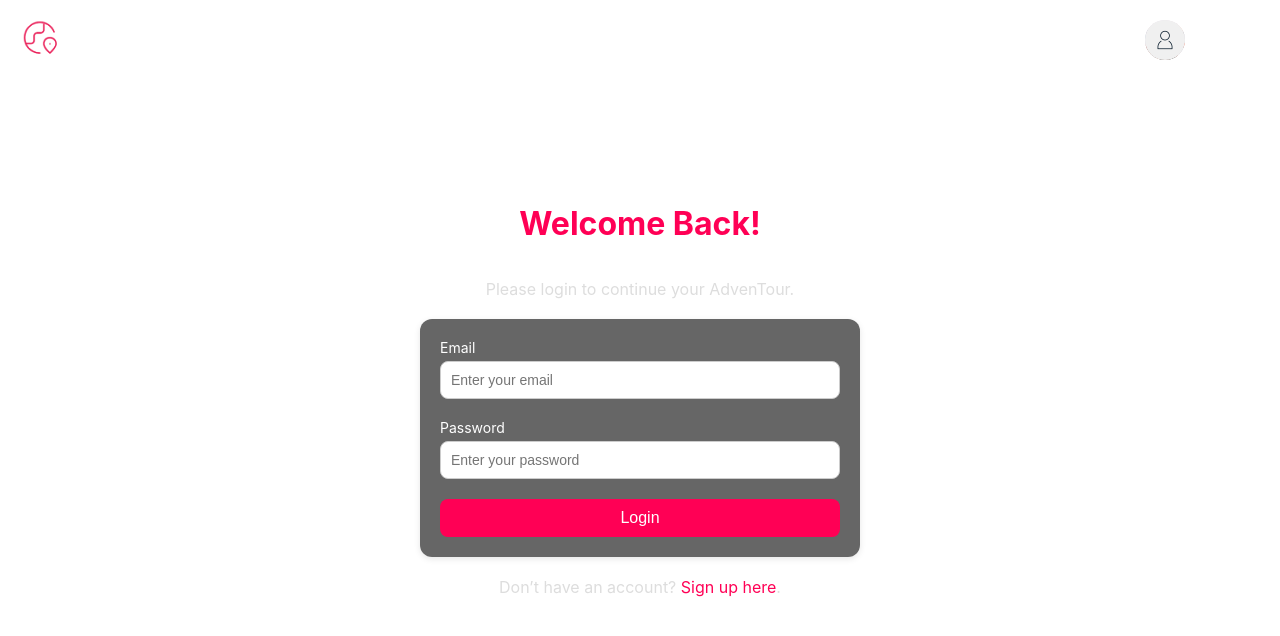
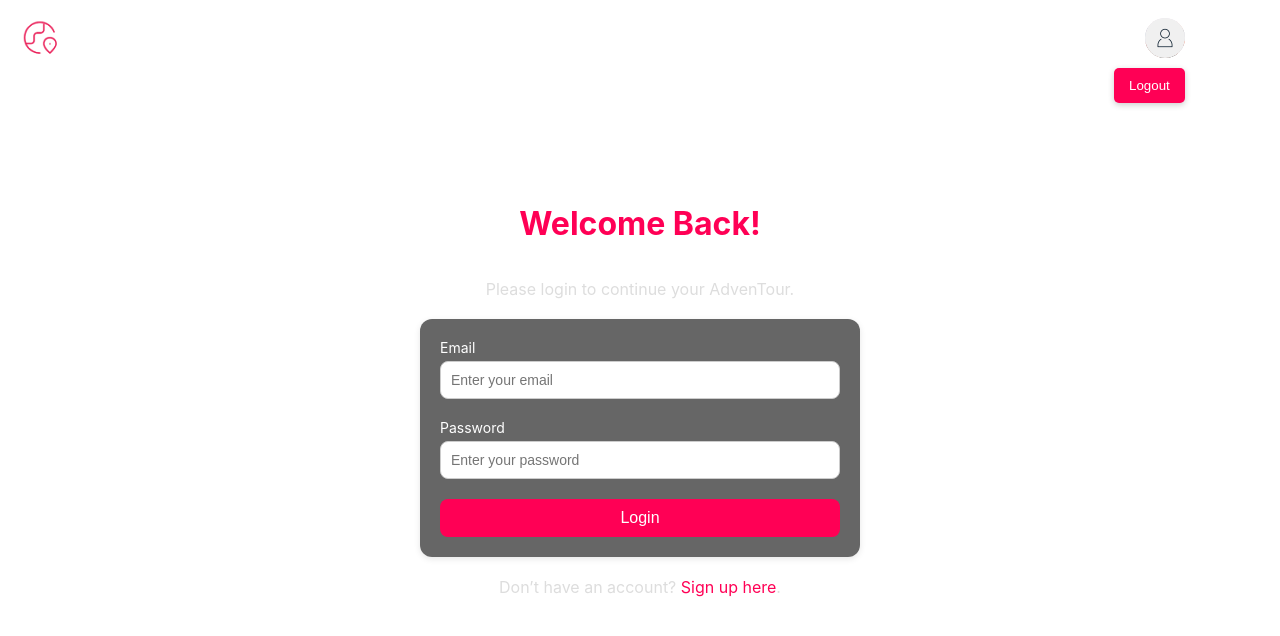
Before and after one commit to philinhphan/Adventour, a React (Create React App) app: page /login in a window 1280 px wide. Both pictures are taken after a click on the picture 1164 px from the left and 40 px from the top of the page. Shown: the top 636 px of the page. Built offline with nearby package versions, Linux system fonts and the light colour scheme; no server answers.

Commit message:
Adapt Navbar, Add Log Out Button

```diff
--- a/src/assets/styles/Navbar.css
+++ b/src/assets/styles/Navbar.css
@@ -19,8 +19,9 @@
   }
 
   .navbar-profile {
-    display: flex;
-    align-items: center;
+    /* display: flex;
+    align-items: center; */
+    position: relative;
   }
 
   .navbar-profile-pic {
@@ -30,3 +31,21 @@
     object-fit: cover;
     cursor: pointer;
   }
+
+  .logout-button {
+    position: absolute;
+    top: 50px; /* Abstand vom Profilbild */
+    right: 0;
+    background-color: #ff0055;
+    color: white;
+    border: none;
+    border-radius: 5px;
+    padding: 10px 15px;
+    cursor: pointer;
+    box-shadow: 0 2px 6px rgba(0, 0, 0, 0.2);
+    transition: background-color 0.3s ease;
+  }
+
+  .logout-button:hover {
+    background-color: #e0004d;
+  }
--- a/src/components/Navbar/Navbar.jsx
+++ b/src/components/Navbar/Navbar.jsx
@@ -1,12 +1,25 @@
-import React from "react";
-import { Link } from "react-router-dom";
+import React, { useState } from "react";
+import { Link, useNavigate } from "react-router-dom";
 import "../../assets/styles/Navbar.css";
+import { logout } from "../../firebase/firebaseAuth";
 
 // Navbar component, takes in logoSrc, profilePicSrc and onProfileClick function.
 // Logo is wrapped in Link to navigate to home page.
 // Profile picture is displayed with onProfileClick function -> right now it just alerts.
 
 const Navbar = ({ logoSrc, profilePicSrc }) => {
+  const [showLogout, setShowLogout] = useState(false); // Zustand für das Logout-Menü
+  const navigate = useNavigate();
+
+  const handleLogout = async () => {
+    try {
+      await logout(); // Firebase-Logout
+      setShowLogout(false); // Logout-Menü verbergen
+      navigate("/login"); // Zur Login-Seite navigieren
+    } catch (error) {
+      console.error("Logout failed:", error);
+    }
+  };
 
   return (
     <div className="navbar">
@@ -25,8 +38,16 @@ const Navbar = ({ logoSrc, profilePicSrc }) => {
         src={profilePicSrc}
         alt="Profile"
         className="navbar-profile-pic"
-        onClick={() => alert("Profile clicked!")} // Placeholder for now  // TODO @Smilla add profile page to land on
-      />
+        onClick={() => setShowLogout((prev) => !prev)} // Logout-Menü anzeigen/verbergen
+        />
+        {showLogout && (
+          <button
+            className="logout-button"
+            onClick={handleLogout} // Logout-Logik
+          >
+            Logout
+          </button>
+        )}
       </div>
     </div>
   );
--- a/src/pages/HomePage.jsx
+++ b/src/pages/HomePage.jsx
@@ -1,5 +1,4 @@
 import React from "react";
-import Navbar from "../components/Navbar/Navbar";
 import Button from "../components/Button/Button";
 import { useNavigate } from "react-router-dom";
 import "../assets/styles/HomePage.css";
--- a/src/pages/InviteFriendsPage.jsx
+++ b/src/pages/InviteFriendsPage.jsx
@@ -1,5 +1,4 @@
 import React, { useState } from "react";
-import Navbar from "../components/Navbar/Navbar";
 import { useNavigate } from "react-router-dom";
 import Button from "../components/Button/Button";
 import "../assets/styles/InviteFriends.css";
--- a/src/pages/MyTripsPage.jsx
+++ b/src/pages/MyTripsPage.jsx
@@ -1,5 +1,4 @@
 import React, { useState, useEffect } from "react";
-import Navbar from "../components/Navbar/Navbar";
 import { useNavigate } from "react-router-dom";
 import { getUserTrips, queryUsersByTrip } from "../firebase/firebaseStore";
 import "../assets/styles/MyTripsPage.css";
--- a/src/pages/PlanningPage.jsx
+++ b/src/pages/PlanningPage.jsx
@@ -1,5 +1,4 @@
 import React, { useState } from "react";
-import Navbar from "../components/Navbar/Navbar";
 import { useNavigate } from "react-router-dom";
 import "../assets/styles/App.css";
 import "../assets/styles/PlanningPage.css";
--- a/src/pages/PreferencesPage.jsx
+++ b/src/pages/PreferencesPage.jsx
@@ -1,6 +1,5 @@
 import React, { useState } from "react";
 import Slider from "react-slick";
-import Navbar from "../components/Navbar/Navbar";
 import Tile from "../components/Tile/Tile";
 import { useNavigate } from "react-router-dom";
 import "../assets/styles/Preferences.css";
--- a/src/pages/ProcessingPage Start.jsx
+++ b/src/pages/ProcessingPage Start.jsx
@@ -27,7 +27,7 @@ const FlightPopup = () => {
         <p>
           It is just a quick moment before we whip up personalized suggestions
           to help you discover the perfect trip—easy, breezy, and fun!
-        </p>
+        </p >
 
         {/* Airplane animation */}
         <div className="animation-wrapper">
--- a/src/pages/ProcessingPage.jsx
+++ b/src/pages/ProcessingPage.jsx
@@ -1,7 +1,6 @@
 import React from "react";
 import { useNavigate } from "react-router-dom";
 import Popup from "../components/PopUp/PopUp";
-import Navbar from "../components/Navbar/Navbar";
 import "../assets/styles/ProcessingPage.css";
 import plane from "../assets/icons/Notifcation.svg";
 
--- a/src/pages/SuggestionsPage.jsx
+++ b/src/pages/SuggestionsPage.jsx
@@ -1,7 +1,6 @@
 import React, { useState } from "react";
 import { useTripContext } from "../context/TripContext";
 import { fetchPerfectMatch } from "../api/tripApi";
-import Navbar from "../components/Navbar/Navbar";
 import Card from "../components/TinderCard/Card";
 import "../assets/styles/SuggestionsPage.css";
 import { useNavigate } from "react-router-dom";
```
